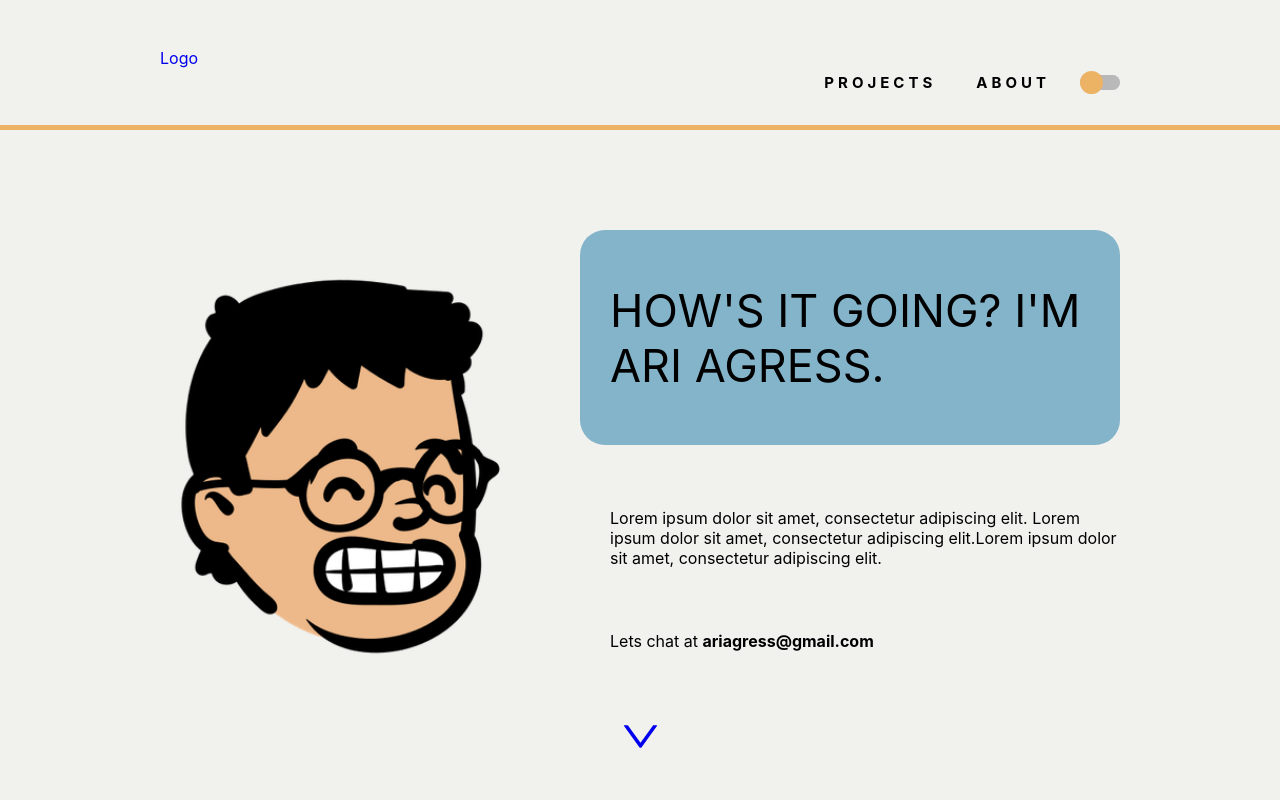
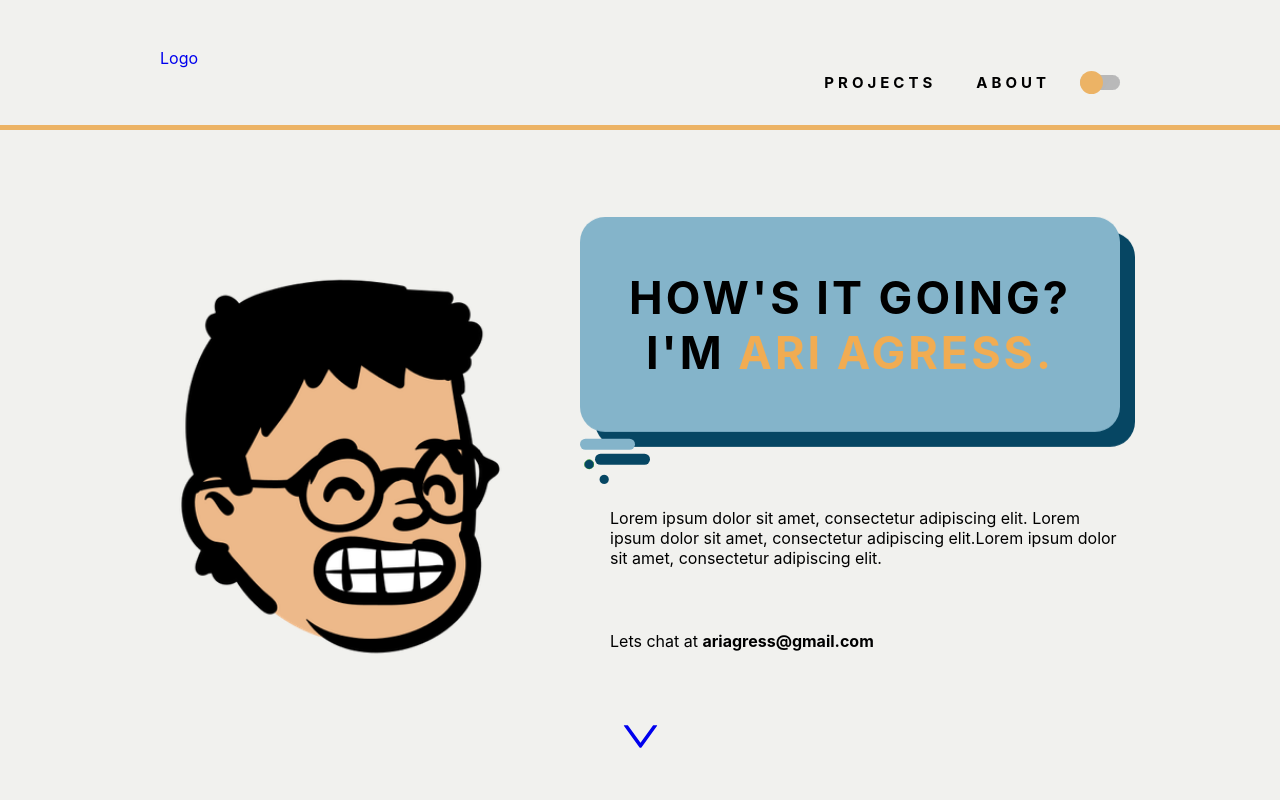
Before and after one commit to AriAgress/AriA_Portfolio, a React (Create React App) app: page / in a window 1280 px wide. Shown: the top 800 px of the page. Built offline with nearby package versions, Linux system fonts and the light colour scheme.

Commit message:
Edit(QuoteBox): Added animations and colorSwitch to component

```diff
--- a/src/Components/About/About.styles.js
+++ b/src/Components/About/About.styles.js
@@ -25,7 +25,6 @@ export const ImgContainer = styled.div`
   width: 50%;
   height: 400px;
 
-  /* box-shadow: -20px -20px #84b4ca; */
   box-shadow: ${props =>
     props.colorSwitch === true ? "-20px -20px #84b4ca" : "-20px -20px #064663"};
   border-radius: 25px;
--- a/src/Components/Body/QuoteBox/QuoteBox.js
+++ b/src/Components/Body/QuoteBox/QuoteBox.js
@@ -1,19 +1,16 @@
-import React from 'react';
-import { useSelector } from 'react-redux';
+import React from "react";
+import { useSelector } from "react-redux";
 
 // stylesheet
-import {
-  DialogBox,
-  TextBox,
-  // LeftPoint,
-} from './QuoteBox.styles.js';
+import { DialogBox, TextBox } from "./QuoteBox.styles.js";
 
 const QuoteBox = () => {
   const colorSwitch = useSelector(state => state.colorSwitch);
   return (
     <DialogBox colorSwitch={colorSwitch}>
-      <TextBox>HOW'S IT GOING? I'M ARI AGRESS.</TextBox>
-      {/* <LeftPoint /> */}
+      <TextBox>
+        HOW'S IT GOING? I'M <font color="#F1AC52">ARI AGRESS.</font>
+      </TextBox>
     </DialogBox>
   );
 };
--- a/src/Components/Body/QuoteBox/QuoteBox.styles.js
+++ b/src/Components/Body/QuoteBox/QuoteBox.styles.js
@@ -1,15 +1,89 @@
-import styled from 'styled-components';
+import styled, { keyframes } from "styled-components";
+
+const float = keyframes`
+0% {
+    transform: translateY(0px);
+  }
+  50% {
+    transform: translateY(-20px);
+  }
+  100% {
+    transform: translateY(0px);
+  }`;
+
+const float2 = keyframes`
+0% {
+    line-height: 30px;
+    transform: translateY(0px);
+  }
+  55% {
+    transform: translateY(-20px);
+  }
+  60% {
+    line-height: 10px;
+  }
+  100% {
+    line-height: 30px;
+    transform: translateY(0px);
+  }`;
 
 export const DialogBox = styled.div`
+  transform: translateY(0px);
+  /* animation: float 5s ease-in-out infinite; */
+  animation-name: ${float};
+  animation-duration: 5s;
+  animation-iteration-count: infinite;
+  /* mix-blend-mode: multiply; */
+  text-align: center;
+  text-transform: uppercase;
+  font-weight: bold;
+  letter-spacing: 3px;
+  /* font-size: 15px; */
+  background-color: ${props =>
+    props.colorSwitch === true ? "#84b4ca" : "#064663"};
+  color: ${props => (props.colorSwitch === true ? "black" : "white")};
+  /* padding: 50px; */
+  border-radius: 25px;
+  position: relative;
+  box-shadow: 15px 15px
+    ${props => (props.colorSwitch === true ? "#064663" : "#84b4ca")};
   height: 80%;
   width: 100%;
-  /* background-color: #84b4ca; */
-  background-color: ${props =>
-    props.colorSwitch === true ? '#84b4ca' : '#064663'};
-  border-radius: 25px;
+  /* font-family: "Baloo 2", cursive; */
+  // border: 1px solid $color-green;
   display: flex;
   justify-content: center;
   align-items: center;
+
+  &:after {
+    transform: translateY(0px);
+    animation-name: ${float2};
+    animation-duration: 5s;
+    animation-iteration-count: infinite;
+    content: ".";
+    font-weight: bold;
+    -webkit-text-stroke: 0.5px green;
+    -webkit-text-fill-color: ${props =>
+      props.colorSwitch === true ? "#064663" : "#84b4ca"};
+    /* border: 1px solid green; */
+    text-shadow: 15px 15px
+      ${props => (props.colorSwitch === true ? "#064663" : "#84b4ca")};
+    text-align: left;
+    font-size: 55px;
+    width: 55px;
+    height: 11px;
+    line-height: 30px;
+    border-radius: 11px;
+    background-color: ${props =>
+      props.colorSwitch === true ? "#84b4ca" : "#064663"};
+    position: absolute;
+    display: block;
+    bottom: -30px;
+    left: 0;
+    box-shadow: 15px 15px
+      ${props => (props.colorSwitch === true ? "#064663" : "#84b4ca")};
+    z-index: -2;
+  }
 
   // media queries
   @media (min-width: 1201px) {
@@ -26,17 +100,6 @@ export const DialogBox = styled.div`
   }
 `;
 
-// export const LeftPoint = styled.div`
-//   width: 0;
-//   height: 0;
-//   border-left: 2vh solid transparent;
-//   border-right: 2vh solid transparent;
-//   border-top: 10vh solid #064663;
-//   transform: rotate(60deg);
-
-//   position: absolute;
-// `;
-
 export const TextBox = styled.div`
   padding: 30px;
   font-size: 45px;
```
